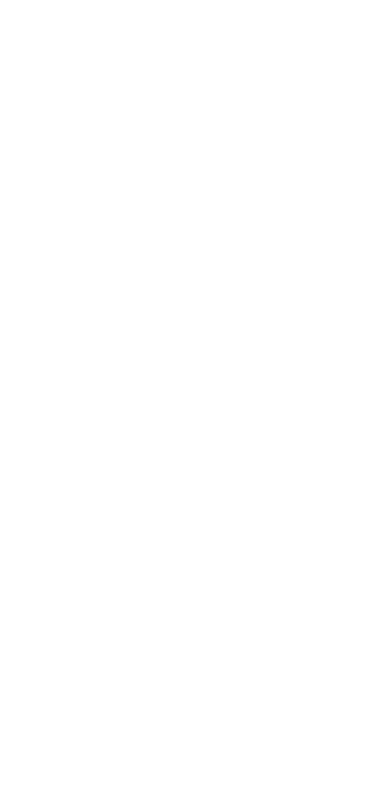
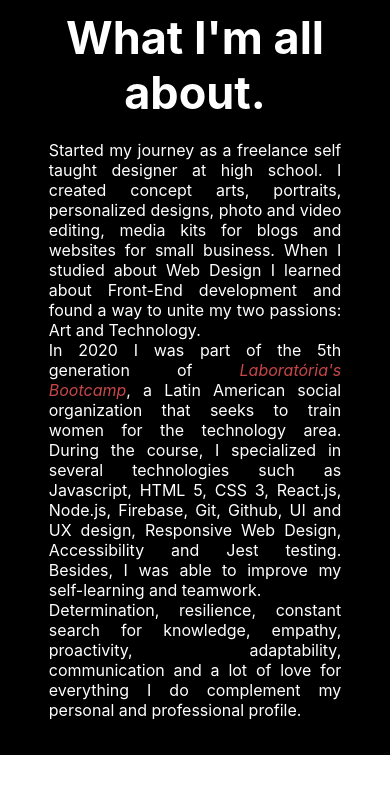
Before and after one commit to gabriella-guimaraes/portifolio-gabriella-guimaraes, a React (Create React App) app: page /about in a window 390 px wide. Shown: the top 794 px of the page. Built offline with nearby package versions, Linux system fonts and the light colour scheme.

Commit message:
About section and responsive

```diff
--- /dev/null
+++ b/src/components/About.jsx
@@ -0,0 +1,21 @@
+import '../style/About.css';
+
+function About (){
+  return(
+    <div className="about" id="about">
+      <h1 className="about-tittle">What I'm all about.</h1>
+      <p className="about-text">Started my journey as a freelance self taught designer
+      at high school. I created concept arts, portraits, personalized designs, photo and
+      video editing, media kits for blogs and websites for small business.
+      When I studied about Web Design I learned about Front-End development and found a
+      way to unite my two passions: Art and Technology.
+      <br/>In 2020 I was part of the 5th generation of <a href="https://www.laboratoria.la/br" target="blank"><i>Laboratória's Bootcamp</i></a>, a Latin American
+      social organization that seeks to train women for the technology area. During the course, I specialized in several technologies such
+      as Javascript, HTML 5, CSS 3, React.js, Node.js, Firebase, Git, Github, UI and UX design, Responsive Web Design,
+      Accessibility and Jest testing. Besides, I was able to improve my self-learning and teamwork.
+      <br/> Determination, resilience, constant search for knowledge, empathy, proactivity, adaptability, communication and a lot of love for
+      everything I do complement my personal and professional profile.</p>
+    </div>
+  )
+}
+export default About;
--- a/src/components/Intro.jsx
+++ b/src/components/Intro.jsx
@@ -1,4 +1,5 @@
 import '../style/Intro.css';
+import About from './About';
 import Grid from "@material-ui/core/Grid";
 import Navbar from './Navbar';
 import illustration from '../images/profile-pic.jpg';
@@ -20,6 +21,7 @@
           </Grid>
         </Grid>
       </section>
+      <About />
     </div>
   )
 }
--- a/src/components/Navbar.jsx
+++ b/src/components/Navbar.jsx
@@ -1,9 +1,16 @@
 import '../style/Navbar.css';
 import { Link } from "react-router-dom";
 import logo from '../logo.jpg';
-// import logo from '../images/logo.jpg';
+// import { useHistory } from "react-router-dom";
 
 function Navbar(){
+  // const history = useHistory();
+
+  // const about = (event) => {
+  //   event.preventDefault();
+  //   history.push("/about");
+  // }
+
   return(
     <div className="navbar">
       <nav>
@@ -16,6 +23,9 @@
         <li>
           <Link className="active" to="/">Home</Link>
         </li>
+        <li>
+          <Link className="active" to="#about">About</Link>
+        </li>
         </ul>
       </nav>
     </div>
--- a/src/index.js
+++ b/src/index.js
@@ -1,3 +1,4 @@
+import About from './components/About';
 import { BrowserRouter, Switch, Route } from 'react-router-dom'
 import React from 'react';
 import ReactDOM from 'react-dom';
@@ -10,6 +11,7 @@
   <BrowserRouter>
     <Switch>
       <Route path="/" component={Intro} exact />
+      <Route path="/about" component={About} exact />
     </Switch>
   </BrowserRouter>,
   document.getElementById('root')
--- /dev/null
+++ b/src/style/About.css
@@ -0,0 +1,28 @@
+.about{
+  background-color: black;
+  color: white;
+  /* height: 70vh; */
+}
+
+.about-tittle{
+  text-align: center;
+  font-size: 45px;
+  padding: 10px 0px;
+}
+
+a{
+  color: rgb(199 71 72);
+}
+
+.about-text{
+  margin: 0 auto;
+  text-align: justify;
+  max-width: 75%;
+  margin-top: 10px;
+  padding-bottom: 35px;
+}
+
+
+/* @media (max-width: 952px)
+@media (max-width: 858px)
+@media (max-width: 653px) */
--- a/src/style/Intro.css
+++ b/src/style/Intro.css
@@ -6,6 +6,7 @@
   text-align: left;
   font-size: 45px;
   margin-left: 5%;
+  margin-top: 20%;
 }
 
 .intro-text{
```
